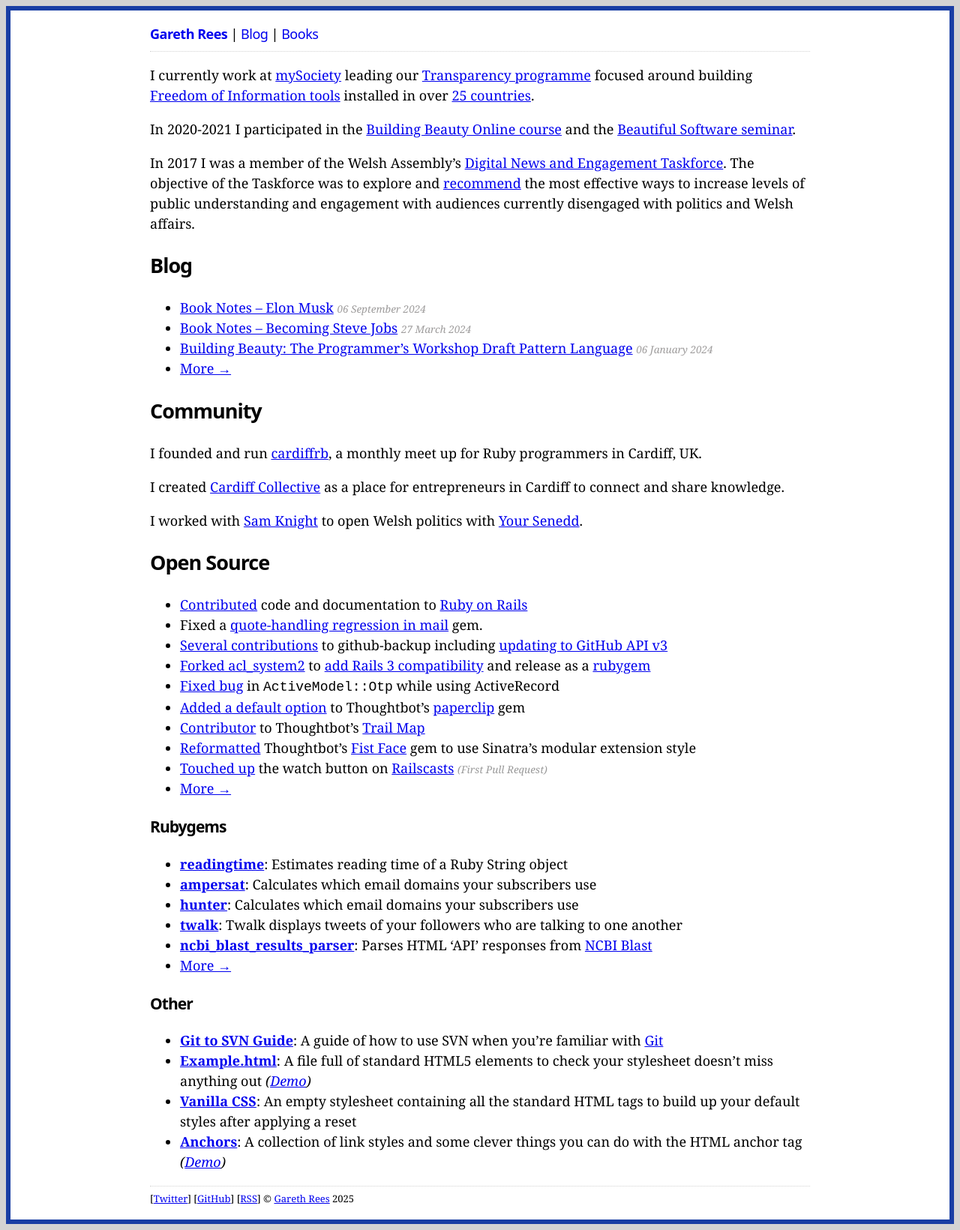
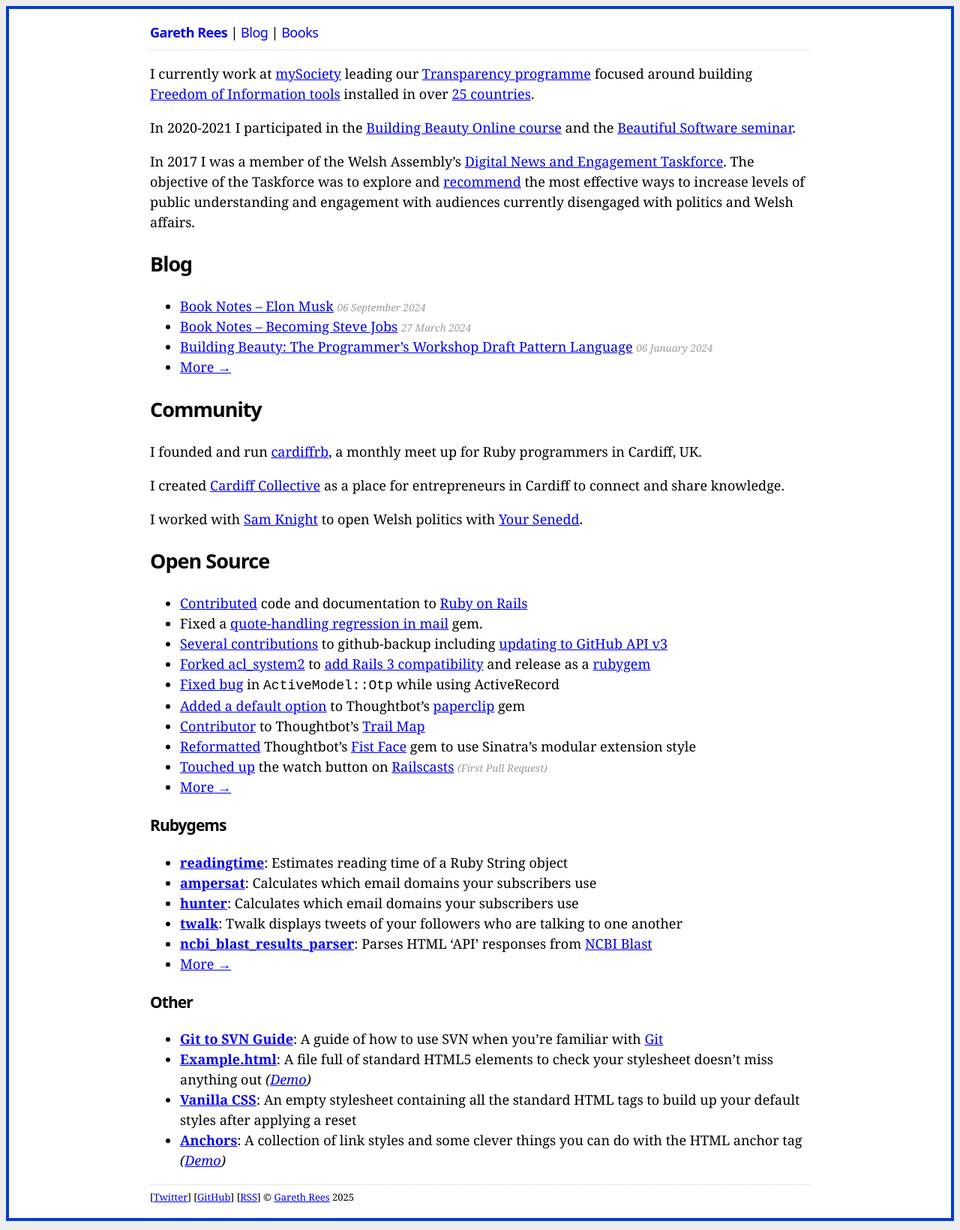
Before and after one commit to garethrees/garethrees.github.com, a Jekyll site: the page built from index.md, in a window 1280 px wide. Shown: the whole page at 75% size. Built offline with Jekyll 4.4.1, drawn with Linux system fonts in a browser that asks for light colours.

Commit message:
Minor border style tweak
Bit sharper; bit brighter. Lighter page background.

```diff
--- a/stylesheets/application.css
+++ b/stylesheets/application.css
@@ -1,6 +1,6 @@
 body {
-  background-color: lightgrey;
-  border: 6px solid #193EA4;
+  background-color: #eeeeee;
+  border: 4px solid #003ed1;
   font-family: Georgia, serif;
   font-size: 18px;
   line-height: 1.5;
```
